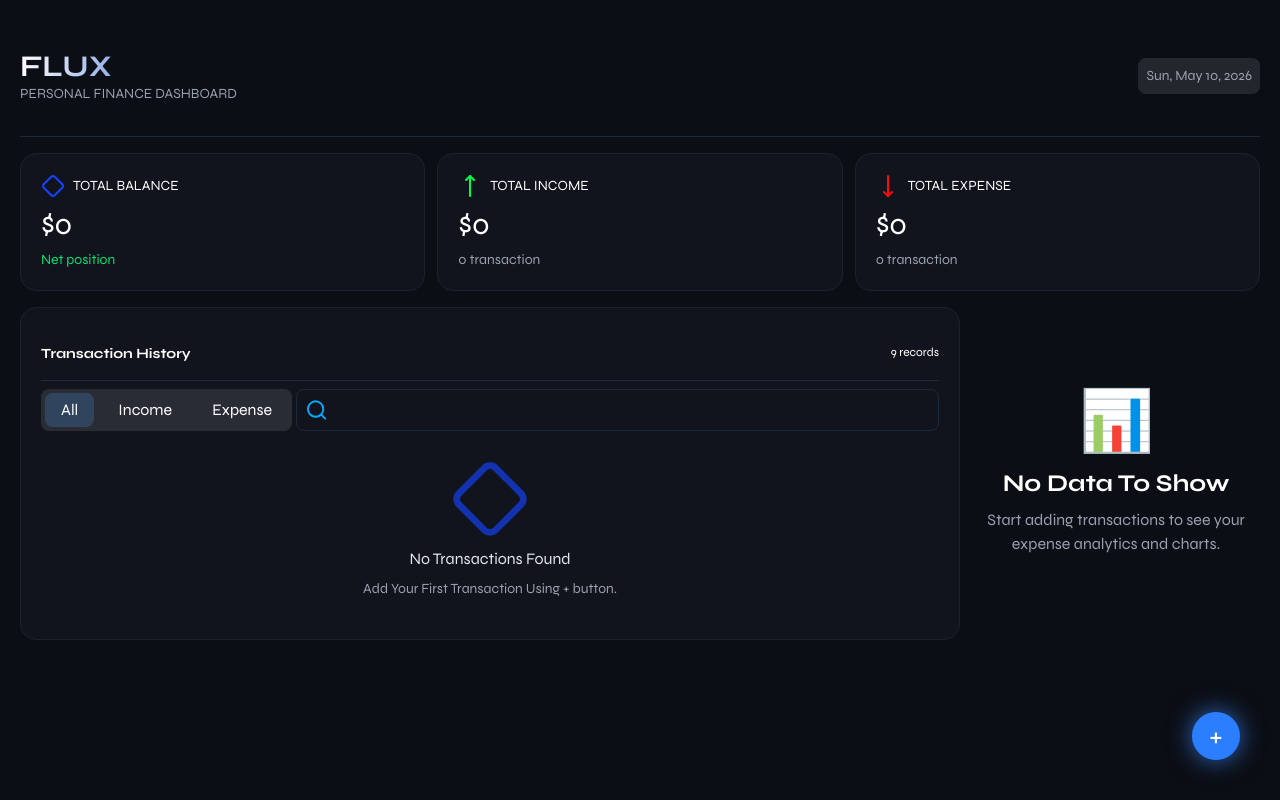
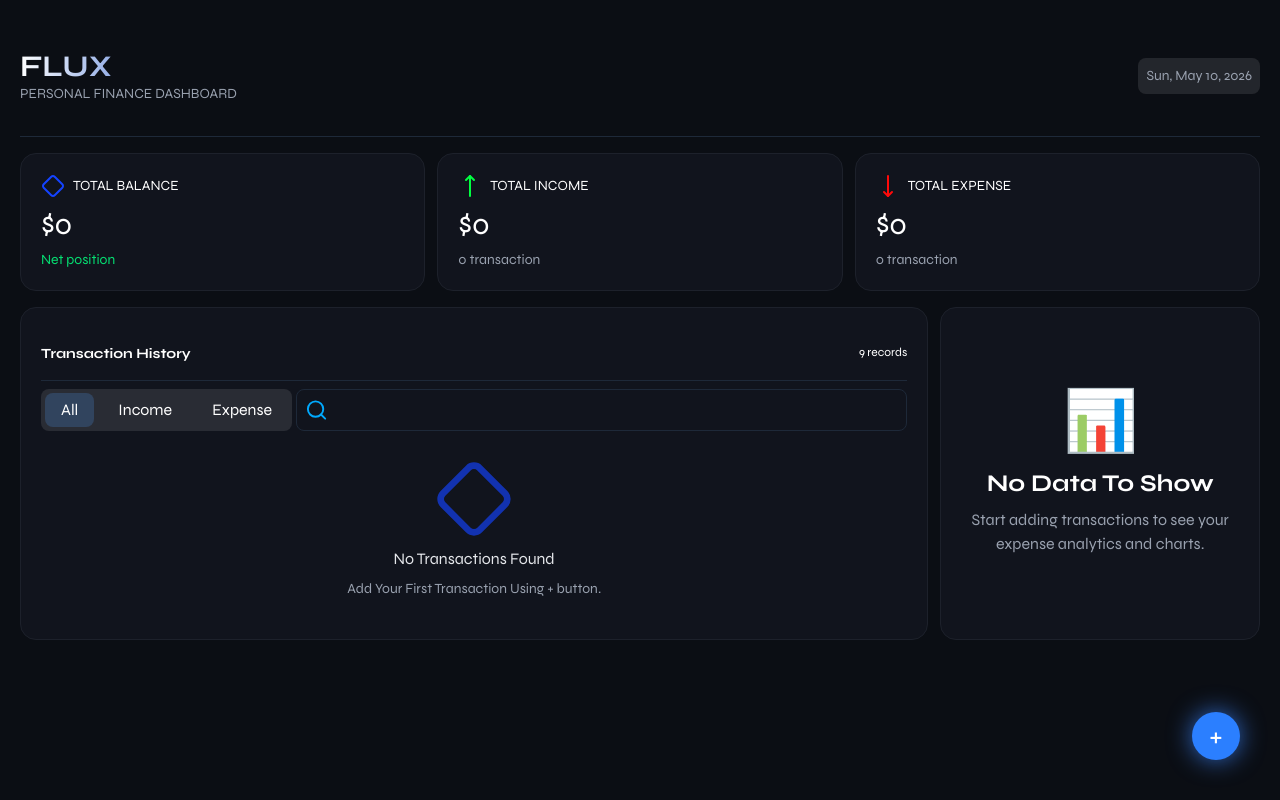
Before and after one commit to AlexZinminaung/Flux-expense-tracker, a React (Vite) app in the folder client/: page / in a window 1280 px wide. Built offline with nearby package versions, Linux system fonts and the light colour scheme.

Commit message:
add component card to no data show

```diff
--- a/client/src/components/DataChart.tsx
+++ b/client/src/components/DataChart.tsx
@@ -126,7 +126,7 @@
 const NoData = () => {
 
   return (
-    <div className="flex flex-col items-center justify-center py-20 text-center">
+    <div className="flex flex-col items-center justify-center py-20 text-center component-card">
       <div className="text-6xl mb-4">📊</div>
 
       <h1 className="text-2xl font-bold text-white">
```
